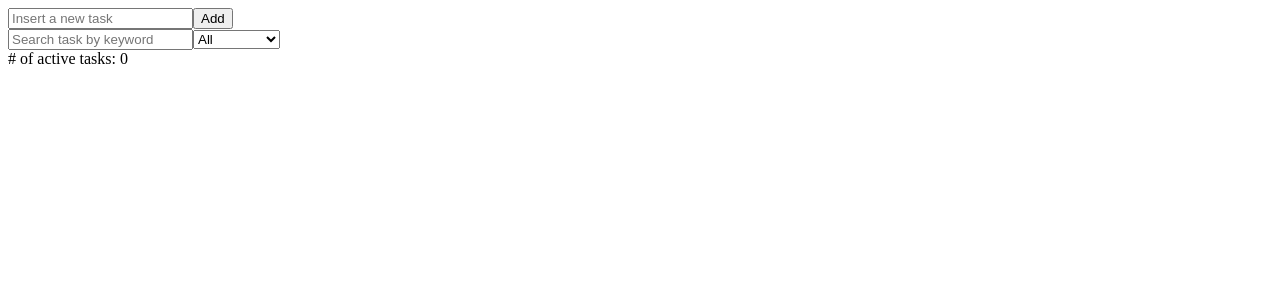
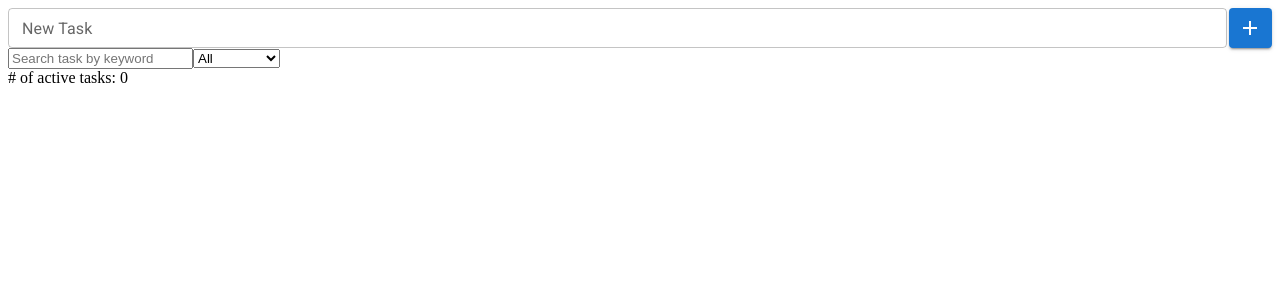
Before and after one commit to Kyubinhan/taskly, a React (Create React App) app: page / in a window 1280 px wide. Shown: the top 300 px of the page. Built offline with nearby package versions, Linux system fonts and the light colour scheme.

Commit message:
Use Mui components in TaskForm component

```diff
--- a/src/components/TaskForm/TaskForm.tsx
+++ b/src/components/TaskForm/TaskForm.tsx
@@ -1,4 +1,9 @@
+import Button from "@mui/material/Button"
+import TextField from "@mui/material/TextField"
+import AddIcon from "@mui/icons-material/Add"
 import React, { useState } from "react"
+
+import styles from "./style.module.css"
 
 interface Props {
   onAddTask: (text: string) => void
@@ -16,16 +21,29 @@ const TaskForm: React.FC<Props> = ({ onAddTask }) => {
   }
 
   return (
-    <form data-testid="task-form" onSubmit={onSubmit}>
-      <input
+    <form className={styles.form} data-testid="task-form" onSubmit={onSubmit}>
+      <TextField
+        label="New Task"
+        size="small"
+        fullWidth
         value={text}
         onChange={onChange}
         placeholder="Insert a new task"
-        data-testid="task-input"
+        multiline
+        maxRows={3}
+        inputProps={{
+          "data-testid": "task-input",
+        }}
       />
-      <button type="submit" data-testid="task-submit-btn">
-        Add
-      </button>
+      <Button
+        className={styles.button}
+        size="small"
+        variant="contained"
+        type="submit"
+        data-testid="task-submit-btn"
+      >
+        <AddIcon />
+      </Button>
     </form>
   )
 }
--- /dev/null
+++ b/src/components/TaskForm/style.module.css
@@ -0,0 +1,10 @@
+.form {
+  display: flex;
+  align-items: flex-end;
+}
+
+.button {
+  min-width: 40px !important;
+  height: 40px;
+  margin-left: 2px !important;
+}
```
Also changed, not shown: 1 other file (tests, documents, lock files or other folders).
